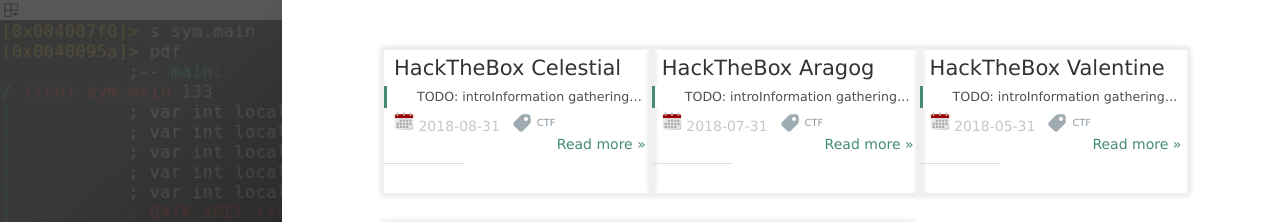
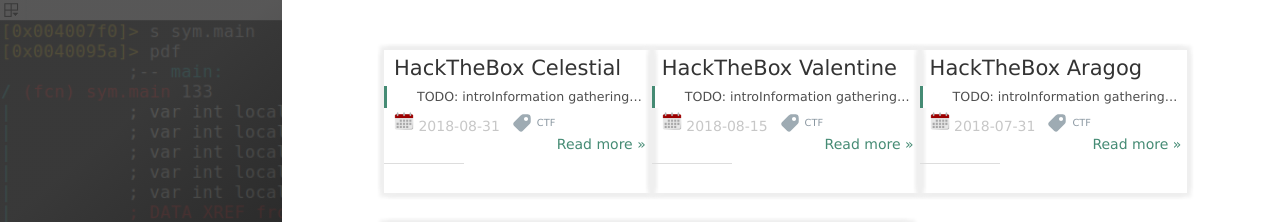
Before and after one commit to SrFlipFlop/srflipflop.github.io, a Jekyll site: the page built from index.html, in a window 1280 px wide and 900 px high. Shown: the top 222 px of the window. Built offline with Jekyll 4.4.1, drawn with Linux system fonts in a browser that asks for light colours; nearby versions of some CDN libraries; the list of posts is cut into pages by our own code; comment, search, counter and statistics services are not loaded.

Commit message:
change date

```diff
--- a/_posts/2018-08-15-Valentine.md
+++ b/_posts/2018-08-15-Valentine.md
@@ -1,7 +1,7 @@
 ---
 layout: post
 title: "HackTheBox Valentine"
-date: 2018-05-31
+date: 2018-08-15
 description: "Writeup of Valentine HackTheBox machine"
 tag: CTF
 ---
```
